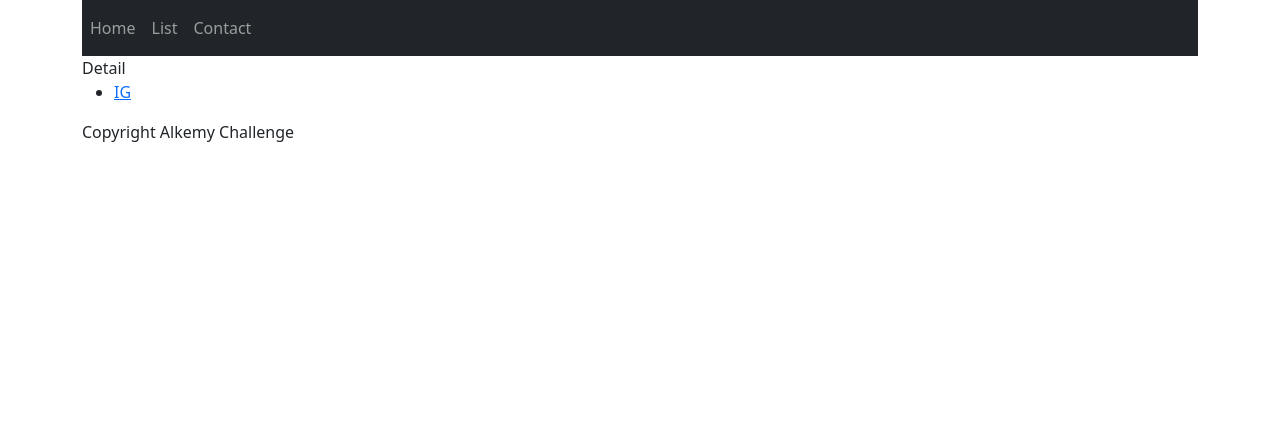
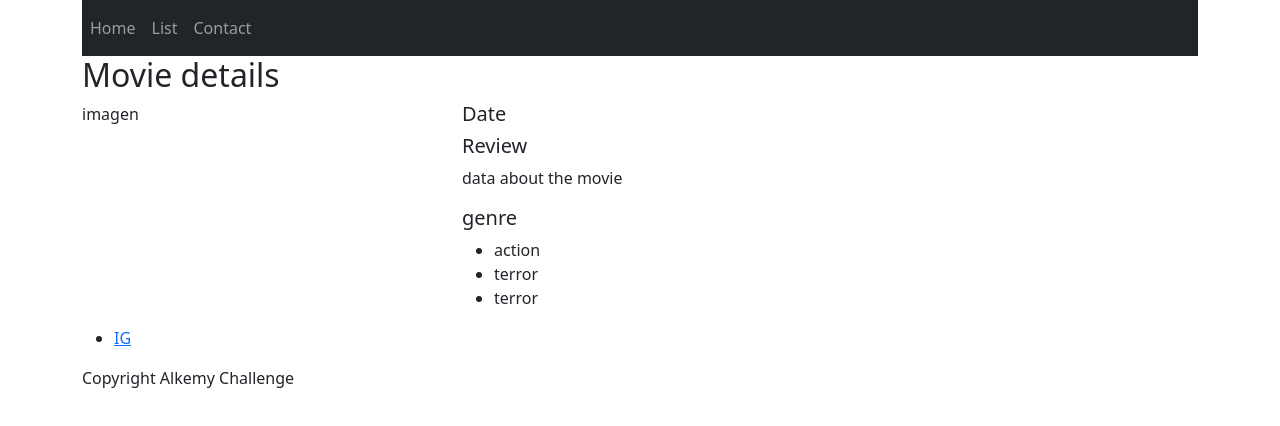
Before and after one commit to ElDev1/movie-app, a React (Create React App) app: page /detail in a window 1280 px wide. Shown: the top 426 px of the page. Built offline with nearby package versions, Linux system fonts and the light colour scheme; no server answers; sample sign-in values are in the browser's storage.

Commit message:
getting api data for details

```diff
--- a/src/components/Detail.js
+++ b/src/components/Detail.js
@@ -1,6 +1,49 @@
+import { Navigate } from 'react-router-dom'
+import { useEffect } from 'react'
+import axios from 'axios'
+
 const Detail = () => {
+
+  const token = sessionStorage.getItem('token')
+
+  const query = new URLSearchParams(window.location.search)
+  const movieID = query.get('movieID')
+
+  useEffect(() => {
+      const endPoint = `https:api.themoviedb.org/3/movie/${movieID}?api_key=5807de57c2531ea67e559dc2a04a9231&language=en-US`
+
+      axios.get(endPoint)
+        .then((res) => {
+          const apiData = res.data
+
+        })
+        .catch(err => {
+          console.log(err)
+        })
+
+    },[movieID])
+
   return (
-    <div>Detail</div>
+    <>
+      {!token && <Navigate to='/' />}
+      <h2>Movie details</h2>
+      <div className='row'>
+        <div className='col-4'>
+          imagen
+        </div>
+        <div className='col-8'>
+          <h5>Date</h5>
+          <h5>Review</h5>
+          <p>data about the movie</p>
+          <h5>genre</h5>
+          <ul>
+            <li>action</li>
+            <li>terror</li>
+            <li>terror</li>
+          </ul>
+        </div>
+      </div>
+    </>
   )
 }
 
--- a/src/components/List.js
+++ b/src/components/List.js
@@ -5,7 +5,7 @@ import swAlert from '@sweetalert/with-react'
 
 const List = () => {
 
-  const token = localStorage.getItem('token')
+  const token = sessionStorage.getItem('token')
 
   const [movieList, setMovieList] = useState([])
 
--- a/src/components/Login.js
+++ b/src/components/Login.js
@@ -40,13 +40,13 @@ const Login = () => {
       .then(res => {
           console.log(res.data)
           const token = res.data.token
-          localStorage.setItem('token', token)
+          sessionStorage.setItem('token', token)
           history('/list')
       })
 
   }
 
-  let token = localStorage.getItem('token')
+  let token = sessionStorage.getItem('token')
 
   return (
     <>
```
Also changed, not shown: 1 other file (tests, documents, lock files or other folders).
